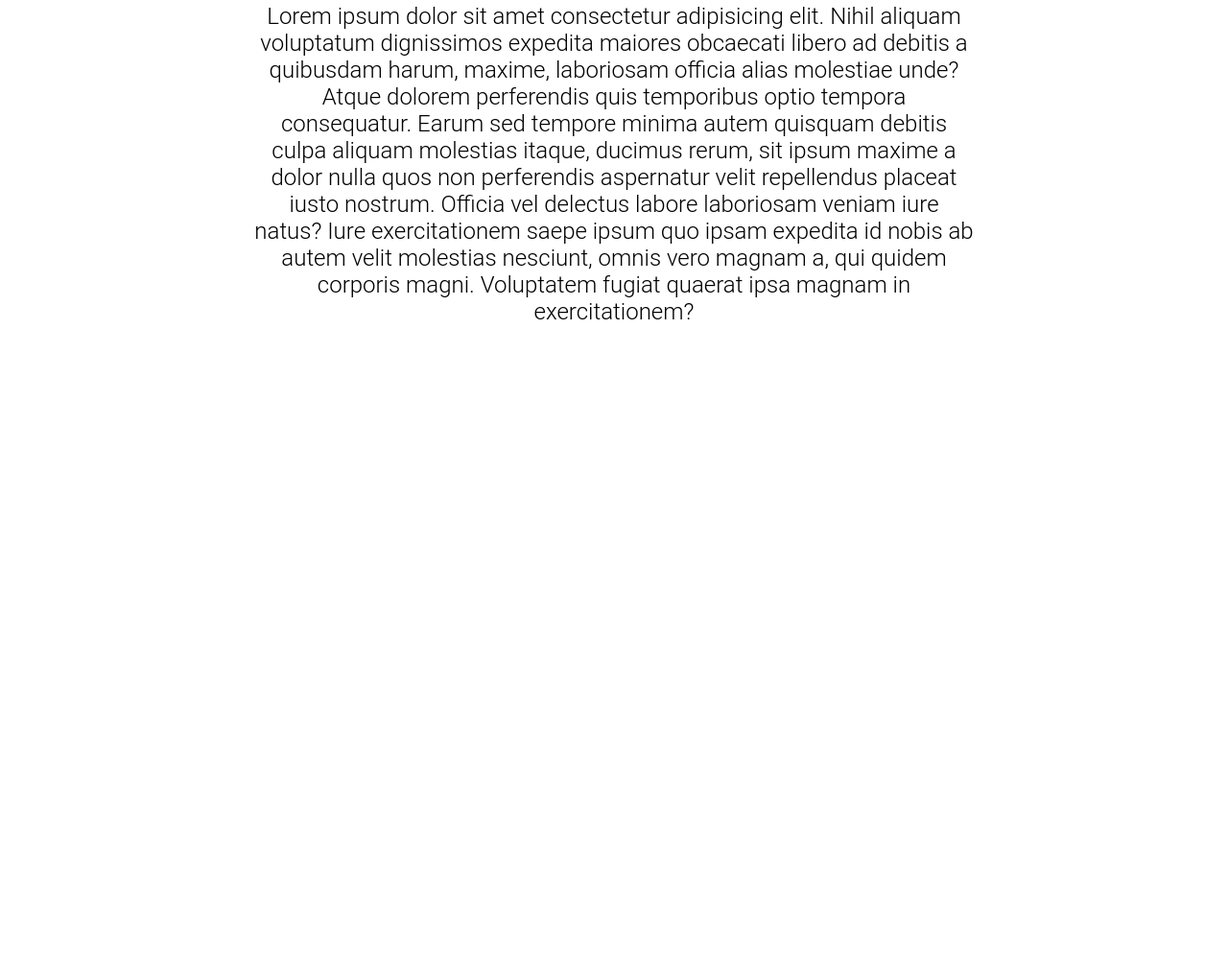
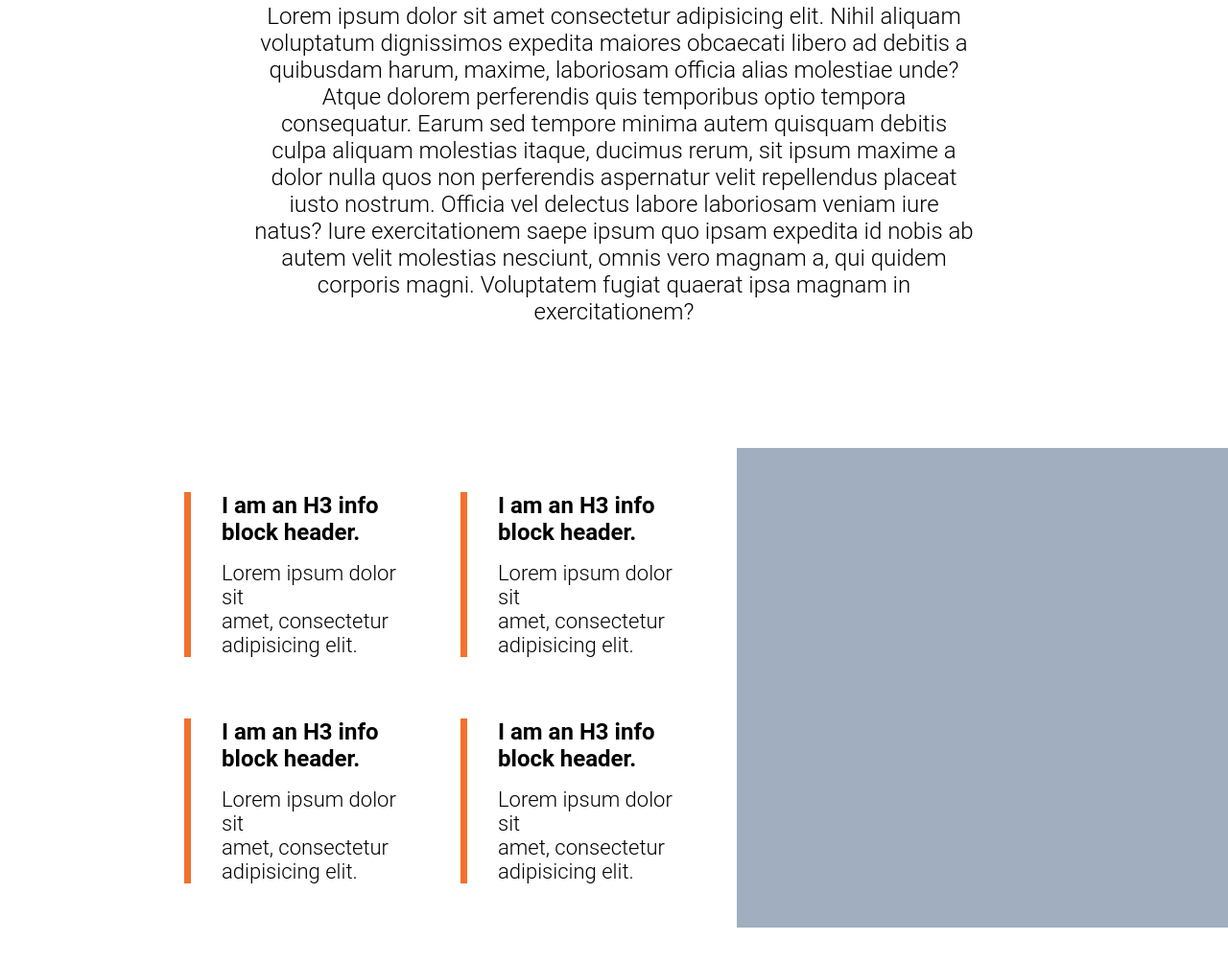
Before and after one commit to stephscode/css-practise-projects, a plain HTML site: page Project 02 - Landing Page/index.html in a window 1280 px wide. Shown: the part 1189-2194 px from the top of the page at 96% size. Before the commit the page ends 1592 px from the top, so only its background shows below. Drawn offline with Linux system fonts and the light colour scheme.

Commit message:
completed info-snippets html & css

```diff
--- a/Project 02 - Landing Page/index.html
+++ b/Project 02 - Landing Page/index.html
@@ -66,7 +66,55 @@
             exercitationem?</p>
     </section>
 
-    <section class="info-snippets"></section>
+    <section class="info-snippets">
+
+        <div class="snippets-container">
+            <div class="top-snippets">
+                <div class="snip">
+                    <h3>I am an H3 info<br>
+                        block header.</h3>
+                    <p>Lorem ipsum dolor sit <br>
+                        amet, consectetur <br>
+                        adipisicing elit.</p>
+
+                </div>
+                <div class="snip">
+                    <h3>I am an H3 info<br>
+                        block header.</h3>
+                    <p>Lorem ipsum dolor sit <br>
+                        amet, consectetur <br>
+                        adipisicing elit.</p>
+                </div>
+            </div>
+
+            <div class="bottom-snippets">
+                <div class="snip">
+                    <h3>I am an H3 info<br>
+                        block header.</h3>
+                    <p>Lorem ipsum dolor sit <br>
+                        amet, consectetur <br>
+                        adipisicing elit.</p>
+
+                </div>
+                <div class="snip">
+                    <h3>I am an H3 info<br>
+                        block header.</h3>
+                    <p>Lorem ipsum dolor sit <br>
+                        amet, consectetur <br>
+                        adipisicing elit.</p>
+
+                </div>
+            </div>
+
+
+        </div>
+
+        <div class="snip-img-container">
+
+        </div>
+
+
+    </section>
 
     <section class="features"></section>
 
--- a/Project 02 - Landing Page/styles.css
+++ b/Project 02 - Landing Page/styles.css
@@ -209,6 +209,62 @@ h1 {
 
 
 /* INFO SNIPPETS SECTION */
+.info-snippets {
+    display: flex;
+    padding: 4rem 0;
+
+}
+
+
+.snippets-container {
+    width: 60%;
+    display: flex;
+    flex-direction: column;
+    padding-left: 10rem;
+
+    justify-content: center;
+}
+
+.top-snippets {
+    display: flex;
+    gap: 2rem;
+    margin: 2rem;
+
+
+}
+
+.bottom-snippets {
+    display: flex;
+    gap: 2rem;
+    margin: 2rem;
+}
+
+.snip {
+    border-left: 7px solid var(--primary);
+    padding: 0 2rem;
+
+    display: flex;
+    flex-direction: column;
+    gap: 1rem;
+    justify-content: center;
+}
+
+.snip h3 {
+    font-size: 24px;
+}
+
+.snip p {
+    font-weight: 300;
+    font-size: 22px;
+}
+
+.snip-img-container {
+    width: 40%;
+    height: 500px;
+
+    background-color: var(--medium);
+}
+
 
 /* FEATURES SECTION */
 
```
